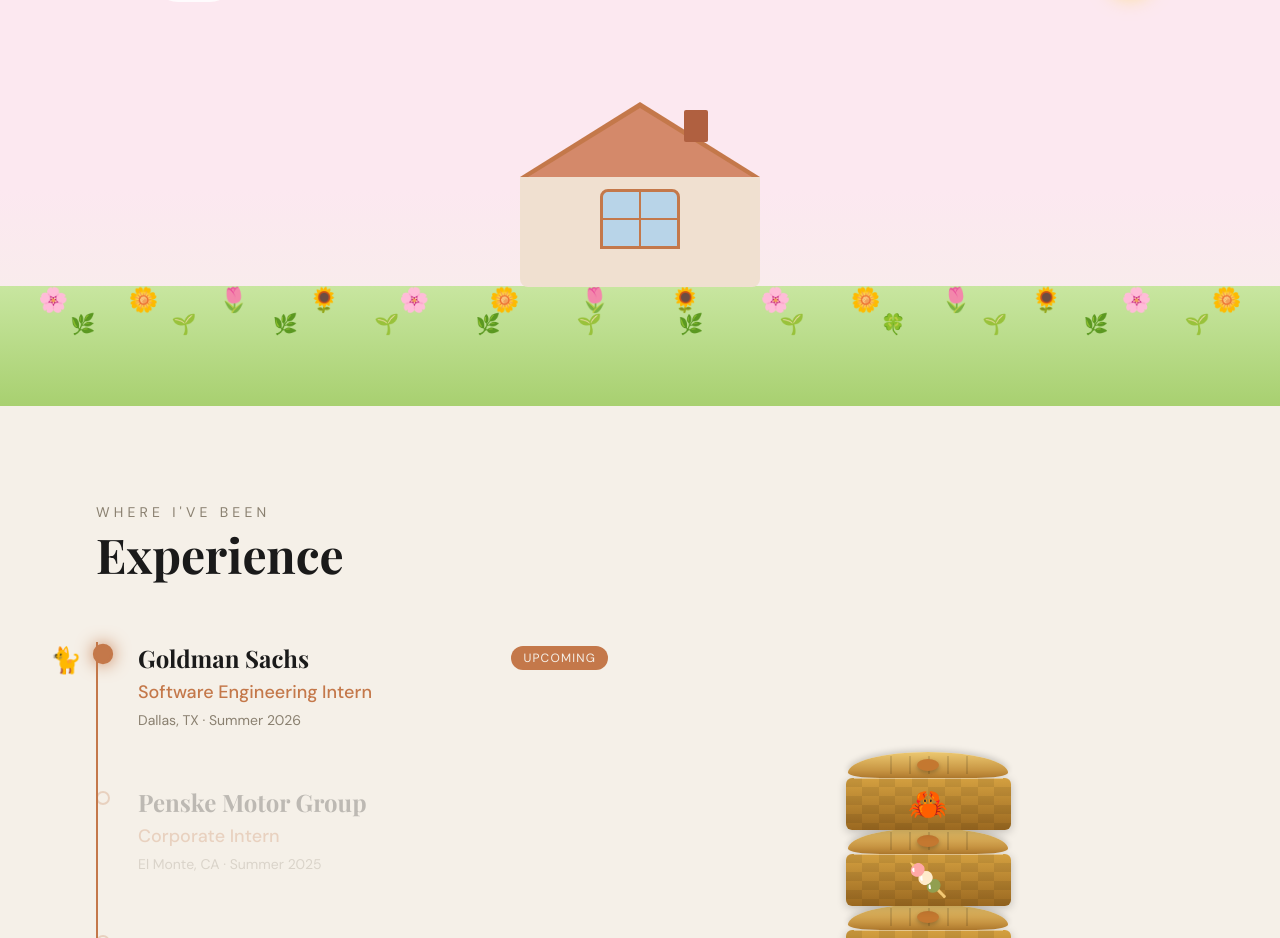
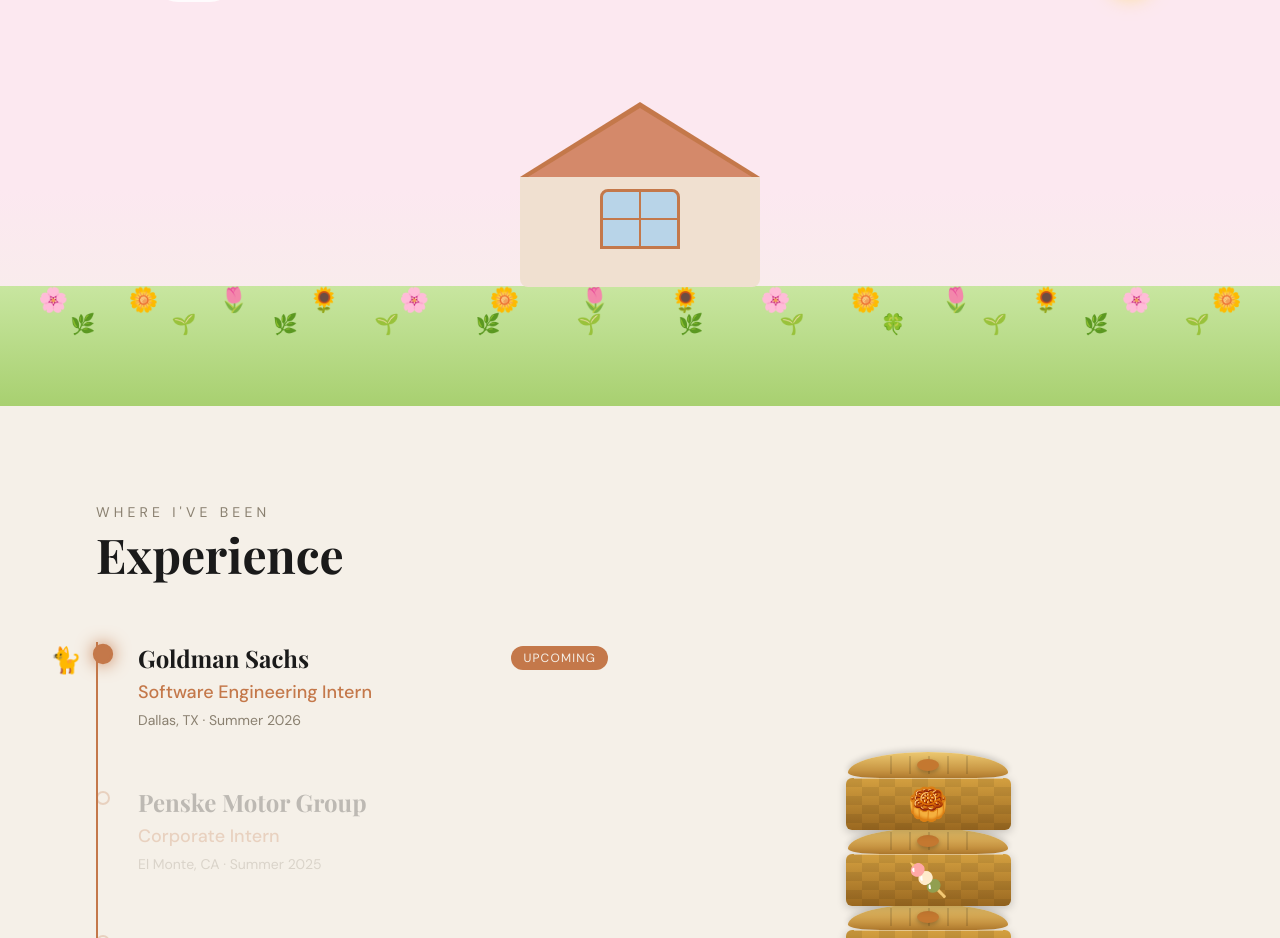
Before and after one commit to anccaz/AnccazPersonalWebsite, a React (Vite) app: page / in a window 1280 px wide. Shown: the part 954-1892 px from the top of the page. Built offline with nearby package versions, Linux system fonts and the light colour scheme; a web font is replaced by a local one.

Commit message:
final portfolio

```diff
--- a/src/components/CottageHero.jsx
+++ b/src/components/CottageHero.jsx
@@ -104,9 +104,6 @@
       {/* Cottage */}
       <div className="absolute" style={{ bottom: '119px', left: '50%', transform: 'translateX(-50%)', width: '240px', zIndex: 10 }}>
 
-        {/* Chimney */}
-        <div className="absolute w-6 h-8 rounded-sm" style={{ background: darkMode ? '#6b3a2a' : '#b06040', top: '8px', right: '52px', zIndex: 5 }} />
-
         {/* Roof */}
         <div style={{ position: 'relative', height: '75px' }}>
           <svg viewBox="0 0 240 75" className="w-full h-full">
@@ -139,7 +136,7 @@
 
             {/* Annie inside window */}
             {(hovered || ordering || ordered) && (
-              <div style={{ position: 'absolute', bottom: 0, left: '50%', transform: 'translateX(-50%)', animation: 'fadeUp 0.4s ease forwards' }}>
+              <div style={{ position: 'absolute', bottom: 0, left: '20%', transform: 'translateX(-50%)', animation: 'fadeUp 0.4s ease forwards' }}>
                 <svg width="44" height="52" viewBox="0 0 48 56">
                   <ellipse cx="24" cy="22" rx="18" ry="20" fill="#1a0a00" />
                   <ellipse cx="24" cy="22" rx="14" ry="15" fill="#f5c5a3" />
@@ -199,7 +196,7 @@
       {/* Menu sign */}
       {ordering && (
         <div className="absolute z-20 flex flex-col items-center"
-          style={{ bottom: '108px', left: 'calc(50% - 300px)', animation: 'fadeUp 0.3s ease forwards' }}>
+          style={{ bottom: '108px', left: 'calc(40% - 300px)', animation: 'fadeUp 0.3s ease forwards' }}>
           <div className="rounded-2xl p-4 shadow-xl"
             style={{ background: '#fffde7', border: `2.5px solid ${accent}`, minWidth: '220px' }}>
             <p className="font-display text-center text-sm font-bold mb-3" style={{ color: '#1a1a1a' }}>
--- a/src/components/Experience.jsx
+++ b/src/components/Experience.jsx
@@ -3,9 +3,9 @@
 
 const DIM_SUM = [
   { emoji: '🥟' },
+  { emoji: '🦀' },
+  { emoji: '🍡' },
   { emoji: '🥮' },
-  { emoji: '🍡' },
-  { emoji: '🦀' },
 ];
 
 function Steam() {
```
